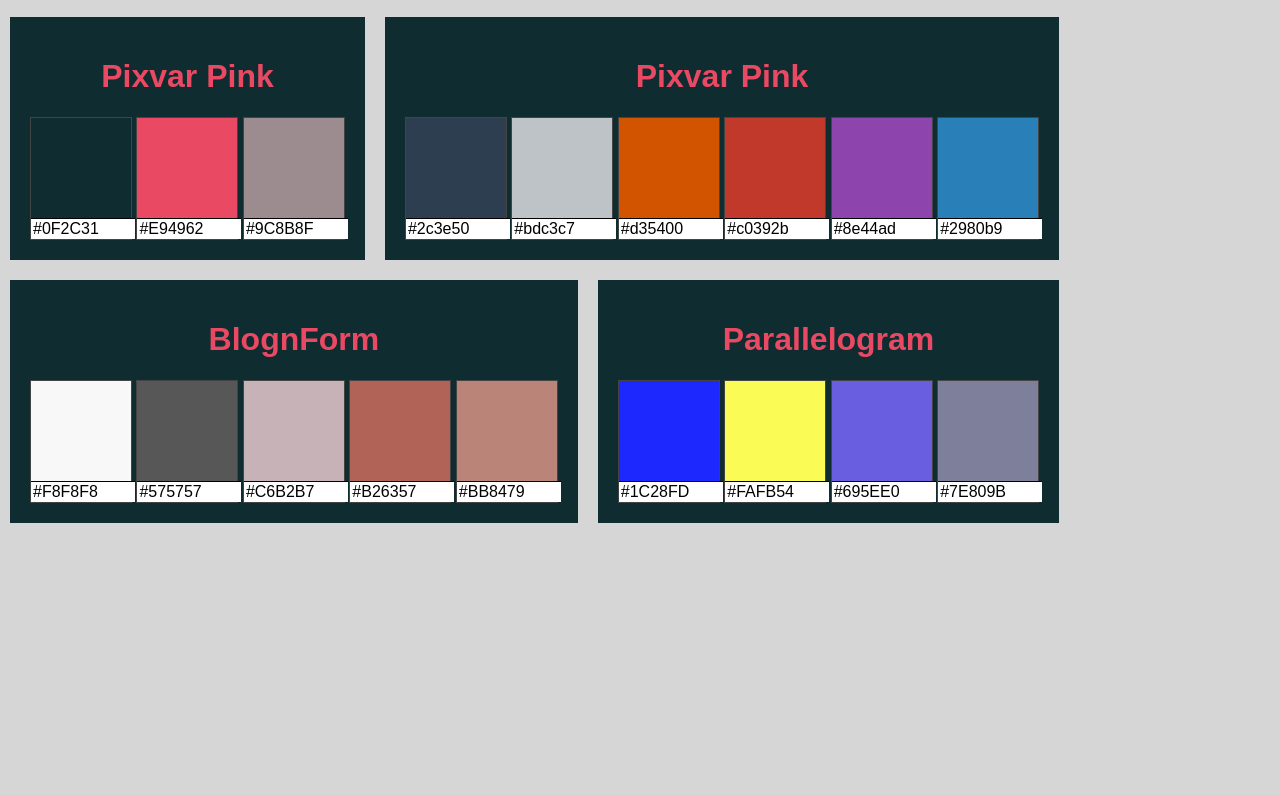
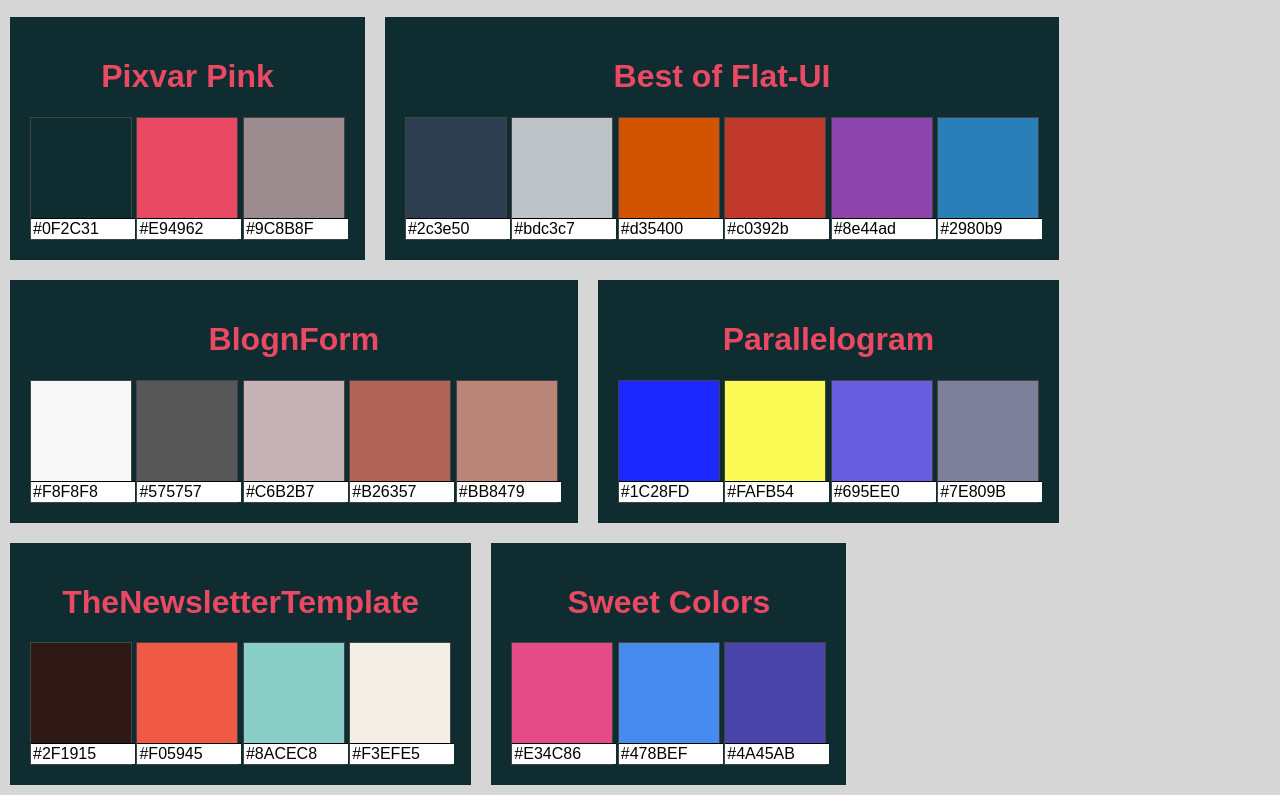
Before and after one commit to alkinkasap/myColor, a plain HTML site: page index.html in a window 1280 px wide. Shown: the part 627-1422 px from the top of the page. Before the commit the page ends 1160 px from the top, so only its background shows below. Drawn offline with Linux system fonts and the light colour scheme.

Commit message:
New Colors
3 New Color Families and some cleanup.

```diff
--- a/asset/js/content.js
+++ b/asset/js/content.js
@@ -30,7 +30,7 @@ $(function () {
 				"colorHex": ["0F2C31", "E94962", "9C8B8F"]
 			},{
 				"colorLink": "http://designmodo.github.io/Flat-UI/",
-			"colorTitle": "Pixvar Pink",
+				"colorTitle": "Best of Flat-UI",
 				"colorHex": ["2c3e50", "bdc3c7", "d35400", "c0392b", "8e44ad", "2980b9"]
 			},{
 				"colorLink": "https://dribbble.com/shots/1697905-Blog-and-form",
@@ -40,7 +40,15 @@ $(function () {
 				"colorLink": "https://dribbble.com/shots/2012807-Parallelogram",
 				"colorTitle": "Parallelogram",
 				"colorHex": ["1C28FD", "FAFB54", "695EE0", "7E809B"]
-			},
+			},{
+				"colorLink": "https://dribbble.com/shots/1669628-Newsletter-Templates-logo-concept-WIP",
+				"colorTitle": "TheNewsletterTemplate",
+				"colorHex": ["2F1915", "F05945", "8ACEC8", "F3EFE5"]
+			},{
+				"colorLink": "https://dribbble.com/shots/2359190-Dribbble-Invite-illustrations",
+				"colorTitle": "Sweet Colors",
+				"colorHex": ["E34C86", "478BEF", "4A45AB"]
+			}
 		],
 	};
 
--- a/index.html
+++ b/index.html
@@ -20,7 +20,7 @@
 		<a href="http://alkinkasap.net">check my website</a>  |
 		<a href="http://alkinkasap.github.io">or my english blog</a>  |
 		<a href="https://github.com/alkinkasap/myColor">or fork this</a>
-		<span class="right">to copy hex click on color</span>
+		<!-- <span class="right">to copy hex click on color</span> -->
 		</nav>
 	</header>
 
```
Also changed, not shown: asset/img/bg.jpg (deleted), asset/img/profile.jpg (deleted), asset/img/proje/kapcay1.jpg (deleted), asset/img/proje/kapcay2.jpg (deleted), 3 other files. Lines whose indentation alone changed are shown as unchanged.
